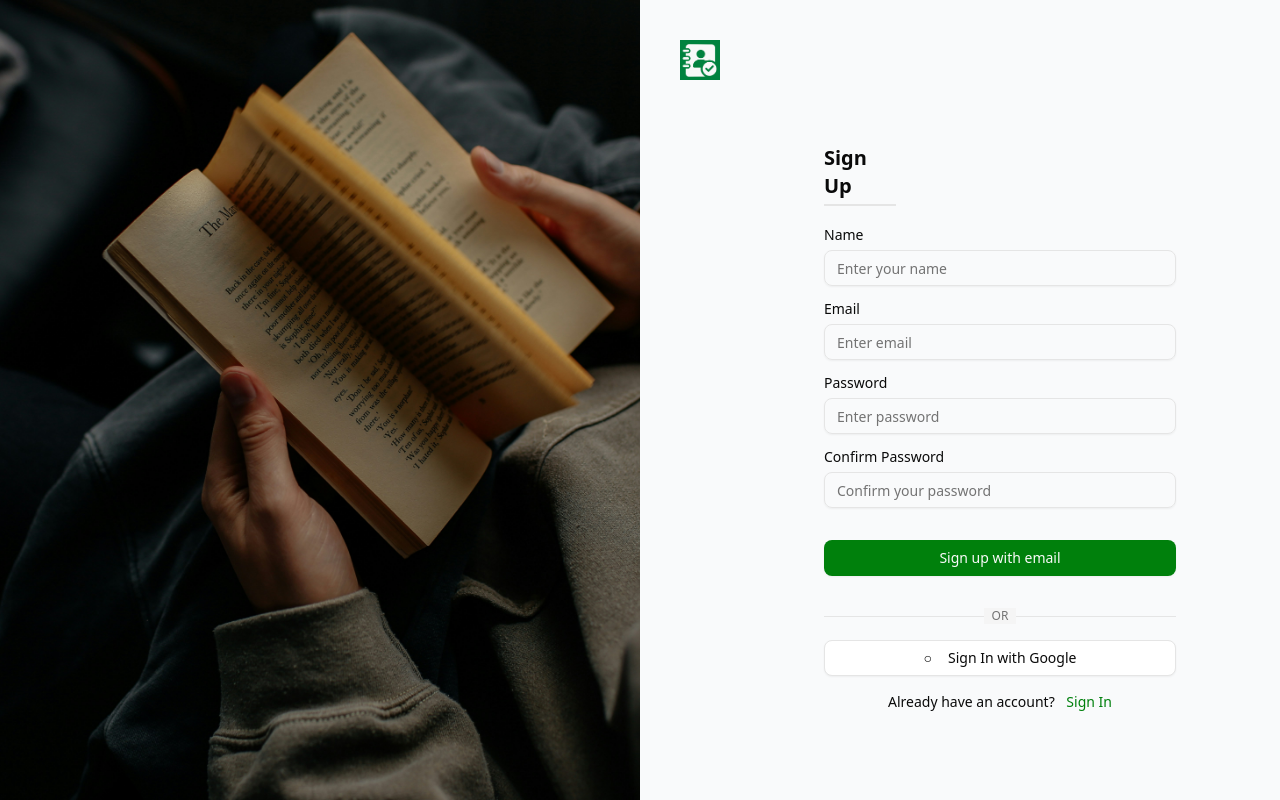
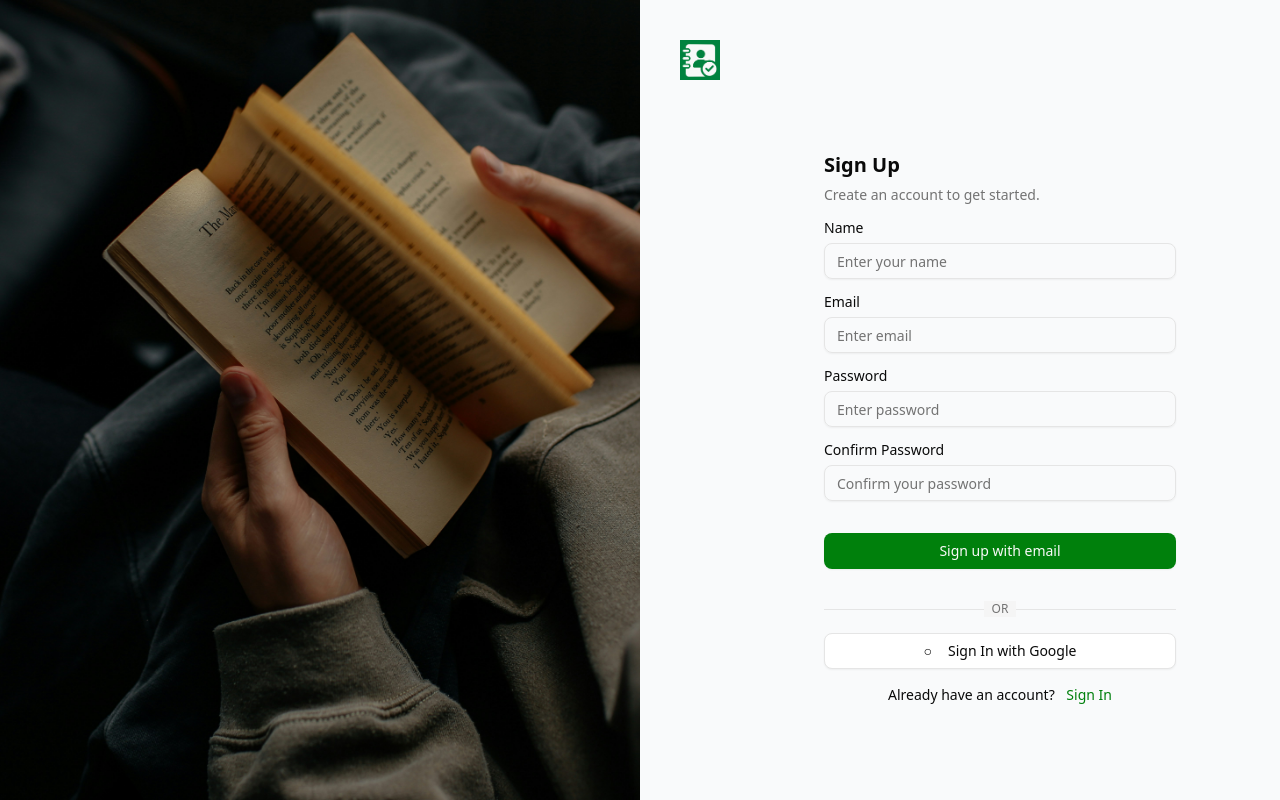
Before and after one commit to naveedalirehmani/classpilot, a Next.js app in the folder portal/: page /signup in a window 1280 px wide. Built offline with nearby package versions, Linux system fonts and the light colour scheme.

Commit message:
fixes a bug

```diff
--- a/portal/src/app/(auth)/components/login-form.tsx
+++ b/portal/src/app/(auth)/components/login-form.tsx
@@ -34,7 +34,10 @@ function LoginForm() {
   return (
     <div className="w-[400px] max-w-md mx-auto">
       <CardHeader className="">
-        <h2 className="text-xl font-semibold mb-4 border-b-2 w-16 pb-1">Sign In</h2>
+        <h2 className="text-xl font-semibold">Sign In</h2>
+        <p className="text-sm text-muted-foreground mb-4">
+          Please sign in to continue.
+        </p>
       </CardHeader>
       <CardContent>
         <Form {...form}>
@@ -80,9 +83,7 @@ function LoginForm() {
                 <span className="w-full border-t" />
               </div>
               <div className="relative flex justify-center text-xs uppercase">
-                <span className="bg-muted px-2 text-muted-foreground">
-                  OR
-                </span>
+                <span className="bg-muted px-2 text-muted-foreground">OR</span>
               </div>
             </div>
 
@@ -100,7 +101,7 @@ function LoginForm() {
               <button
                 type="button"
                 className="ml-2 text-primary font-medium cursor-pointer"
-                onClick={() => router.push(ROUTES.SIGNUP)}
+                onClick={() => router.replace(ROUTES.SIGNUP)}
               >
                 Sign Up
               </button>
--- a/portal/src/app/(auth)/components/signup-form.tsx
+++ b/portal/src/app/(auth)/components/signup-form.tsx
@@ -49,7 +49,10 @@ const Signup = () => {
   return (
     <div className="w-[400px] max-w-md mx-auto">
       <CardHeader className="">
-        <h2 className="text-xl font-semibold mb-4 border-b-2 w-18 pb-1">Sign Up</h2>
+        <h2 className="text-xl font-semibold">Sign Up</h2>
+        <p className="text-sm text-muted-foreground mb-4">
+          Create an account to get started.
+        </p>
       </CardHeader>
       <CardContent>
         <Form {...form}>
@@ -135,9 +138,7 @@ const Signup = () => {
                 <span className="w-full border-t" />
               </div>
               <div className="relative flex justify-center text-xs uppercase">
-                <span className="bg-muted px-2 text-muted-foreground">
-                  OR
-                </span>
+                <span className="bg-muted px-2 text-muted-foreground">OR</span>
               </div>
             </div>
 
@@ -155,7 +156,7 @@ const Signup = () => {
               <button
                 type="button"
                 className="ml-2 text-primary font-medium cursor-pointer"
-                onClick={() => router.push(ROUTES.SIGNIN)}
+                onClick={() => router.replace(ROUTES.SIGNIN)}
               >
                 Sign In
               </button>
```
